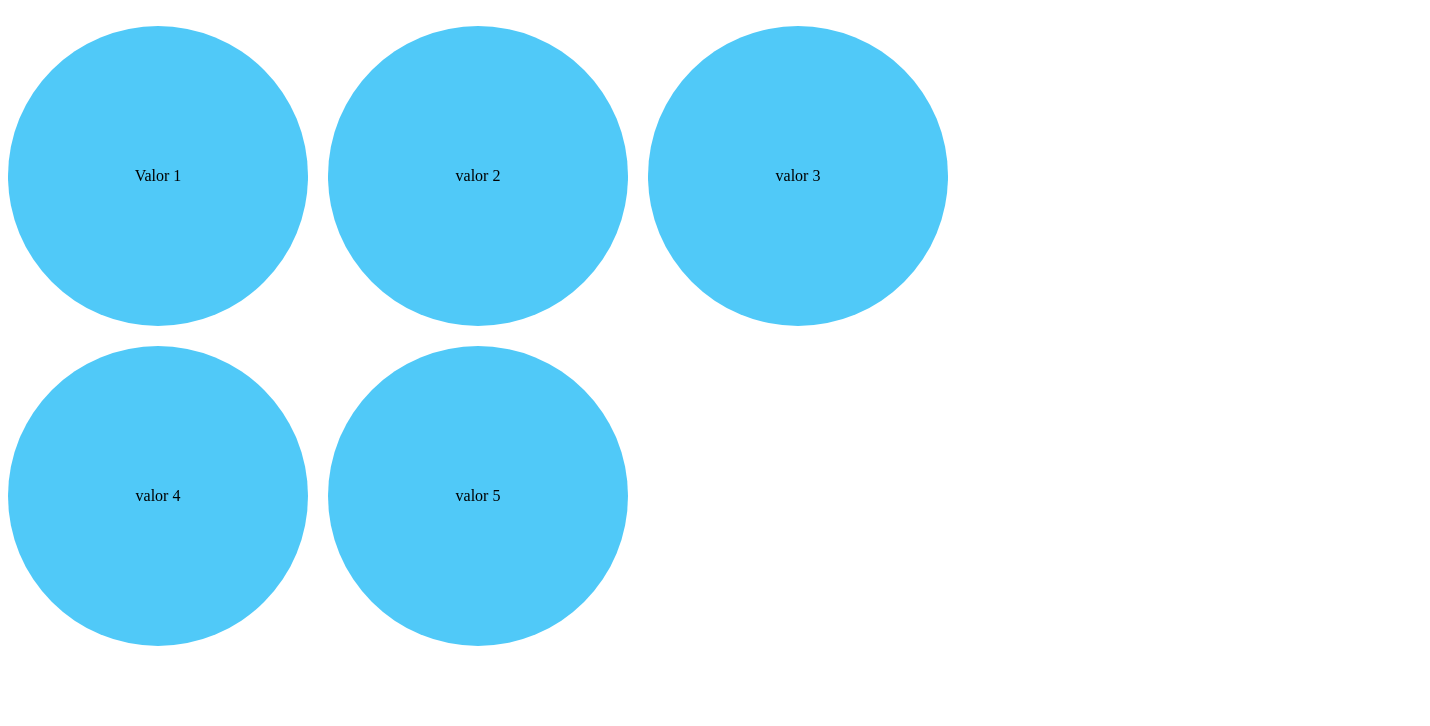
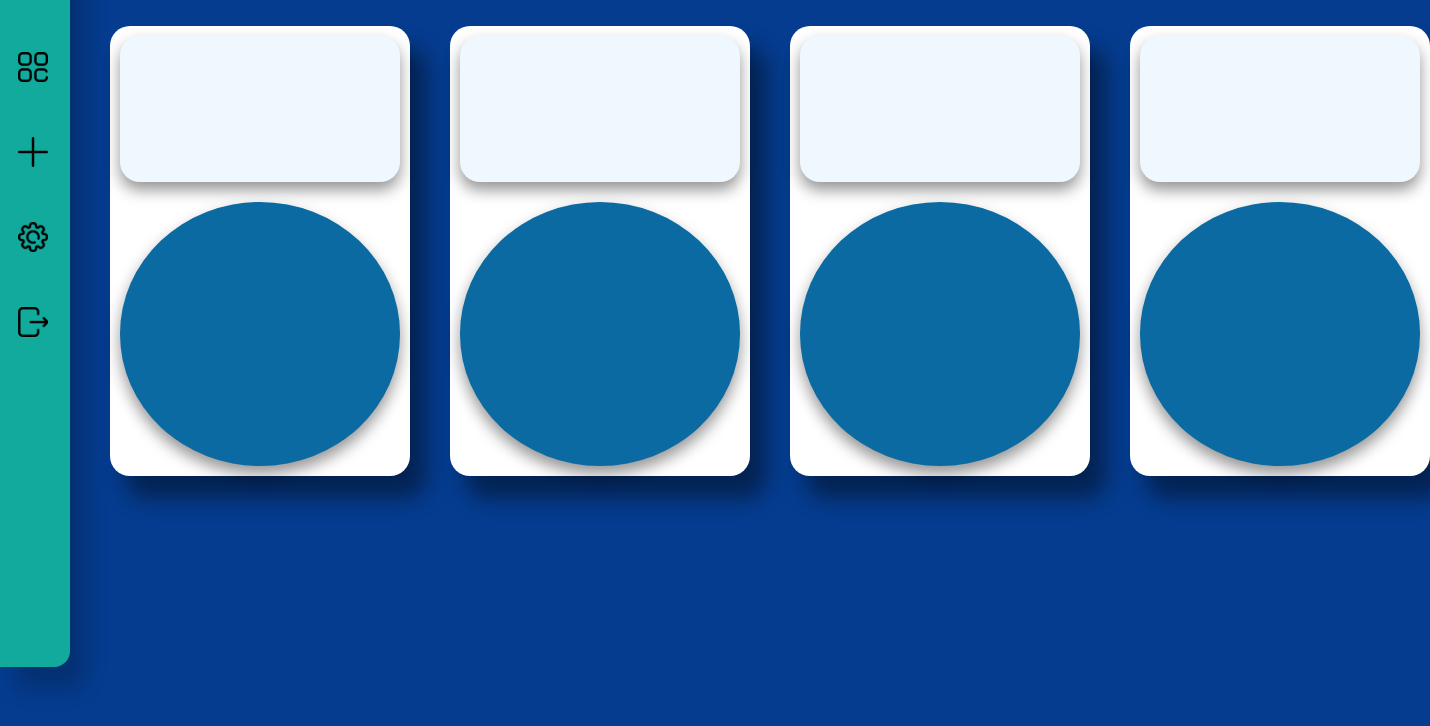
Before and after one commit to MatheusWillamy/PROJETO_TILAPIA, an Electron app: page _views/index.html in a window 1280 px wide. Shown: the part 74-800 px from the top of the page, 1430 px wide, since content can reach past the window. Drawn offline with Linux system fonts and the light colour scheme.

Commit message:
barra_de_navegação

```diff
--- a/_views/index.html
+++ b/_views/index.html
@@ -7,6 +7,12 @@
     <title>App</title>
     <script src="../_linkers/serial_guia.js"> </script>
     <style>
+        html, body{
+            margin: 0px;
+            padding: 0px;
+            background-color: rgb(5, 60, 143);
+        }
+
         .titulo{
             background-color: aquamarine;
             text-align: center;
@@ -26,20 +32,114 @@
             align-items: center;
 
         }
+        div#navegação{
+            width: 70px;
+            height: 90vh;
+            background-color: rgb(18, 170, 157);
+            float: left;
+            border-bottom-right-radius: 2vh;
+            border-top-right-radius: 2vh;
+            box-shadow:16px 22px 22px rgba(0, 0, 0, 0.20);
+        }
+        div#main{
+            display: flex;
+            flex-direction: row;
+            height: 90vh;
+            width: auto;
+        }
+        div#card{
+            background-color: rgb(255, 255, 255);
+            width: 300px;
+            height: 450px;
+            border-radius: 20px;
+            display: flex;
+            flex-direction: column;
+            min-width: 300px;
+            min-height: 450px;
+            margin-left: 40px;
+            margin-top: 20px;
+
+            box-shadow:16px 22px 22px rgba(0, 0, 0, 0.43);
+
+
+        }
+        div#dados{
+            background-color: aliceblue;
+            margin-top: 10px;
+            margin: 10px;
+            height: 150px;
+            border-radius: 20px;
+            box-shadow:0px 8px 15px rgba(0, 0, 0, 0.42);
+
+        }
+        div#tanque{
+            background-color: rgb(11, 106, 161);
+            margin: 10px;
+            border-radius: 100%;
+            height: 270px;
+            box-shadow:0px 8px 15px rgba(0, 0, 0, 0.42);
+        }
+        .navegacao{
+            width: 65px;
+            height: 65px;
+            margin-top: 20px;
+            background-color: rgba(0, 255, 255, 0);
+            text-align: center;
+
+        }
+        .icone{
+            width: 30px;
+            height: auto;
+
+        }
+
     </style>
 </head>
 <body>
-
+    <div id="navegação">
+        <div id="casa" class="navegacao">
+            <img src="../imagens/casa.png" class="icone">
+        </div>
+        <div id="dispositivos" class="navegacao">
+            <img src="../imagens/cardapio.png" class="icone">
+        </div>
+        <div id="adicionar" class="navegacao">
+            <img src="../imagens/mais.png" class="icone">
+        </div>
+        <div id="configuracoes" class="navegacao">
+            <img src="../imagens/definicoes.png" class="icone">
+        </div>
+        <div id="sair" class="navegacao">
+            <img src="../imagens/saida.png" class="icone">
+        </div>
+    </div>
     <div class='titulo'>
         <h1>Cultivo de Tilapia Dados</h1>
     </div>
-    <div>
-        <div class="button">
-            <div id="valor_1">Valor 1</div> </div>
-        <div class="button">valor 2</div>
-        <div class="button">valor 3</div>
-        <div class="button">valor 4</div>
-        <div class="button">valor 5</div>
+    <div id="main">
+        <div id="card">
+            <div id="dados"></div>
+            <div id="tanque"></div>
+        </div>
+        <div id="card">
+            <div id="dados"></div>
+            <div id="tanque"></div>
+        </div>
+        <div id="card">
+            <div id="dados"></div>
+            <div id="tanque"></div>
+        </div>
+        <div id="card">
+            <div id="dados"></div>
+            <div id="tanque"></div>
+        </div>
+
+
+
+
+
+
+
     </div>
 
 
--- a/package.json
+++ b/package.json
@@ -4,13 +4,13 @@
   "description": "",
   "main": "index.js",
   "scripts": {
-    "dev": "electron ."
+    "start": "electron ."
   },
   "keywords": [],
   "author": "",
   "license": "ISC",
   "devDependencies": {
-    "electron": "^17.0.1"
+    "electron": "^17.1.2"
   },
   "dependencies": {
     "python-shell": "^3.0.1"
```
Also changed, not shown: imagens/cancelar.png (added), imagens/cardapio.png (added), imagens/casa.png (added), imagens/definicoes.png (added), imagens/mais.png (added), imagens/saida.png (added), imagens/seta-para-baixo.png (added), 1 other file.
